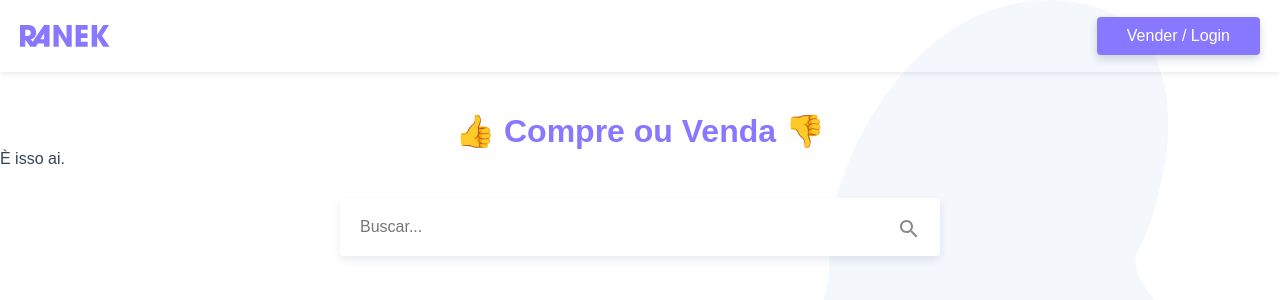
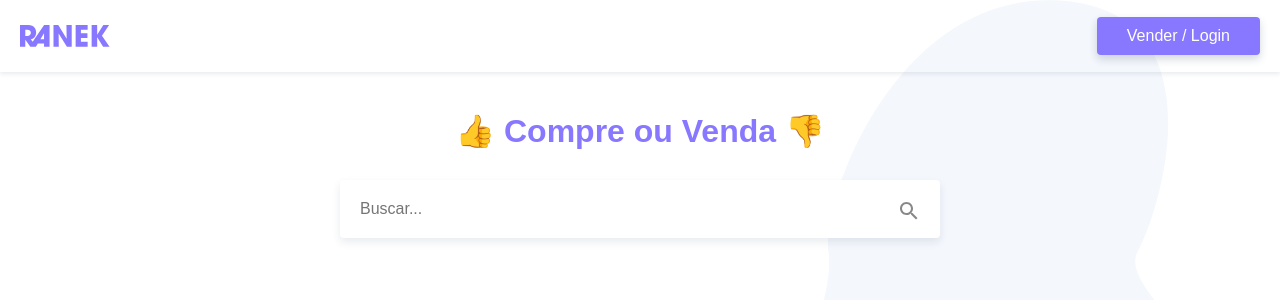
Before and after one commit to getBraga/Ranek-VueJS-Origamid, a Vue app: page / in a window 1280 px wide. Shown: the top 300 px of the page. Built offline with nearby package versions, Linux system fonts and the light colour scheme; no server answers.

Commit message:
tirada a tag P da home

```diff
--- a/src/views/Home.vue
+++ b/src/views/Home.vue
@@ -1,7 +1,7 @@
 <template>
   <section>
     <h1>👍 Compre ou Venda 👎</h1>
-    <p>È isso ai.</p>
+
     <ProdutosBuscar />
     <ProdutosLista />
   </section>
```
